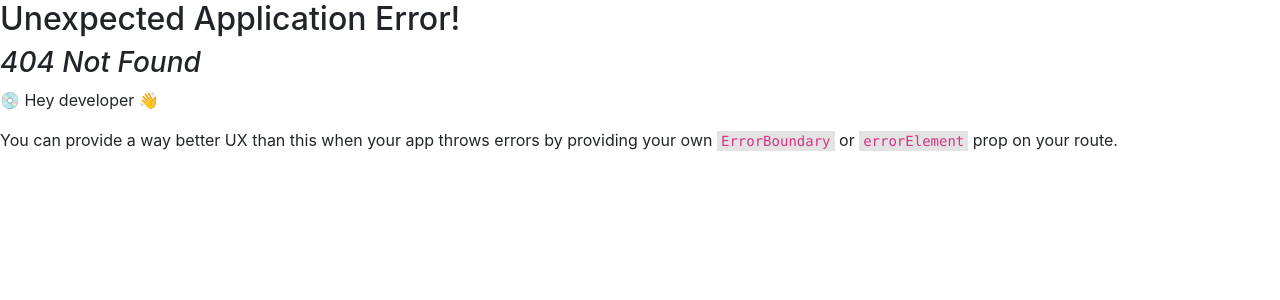
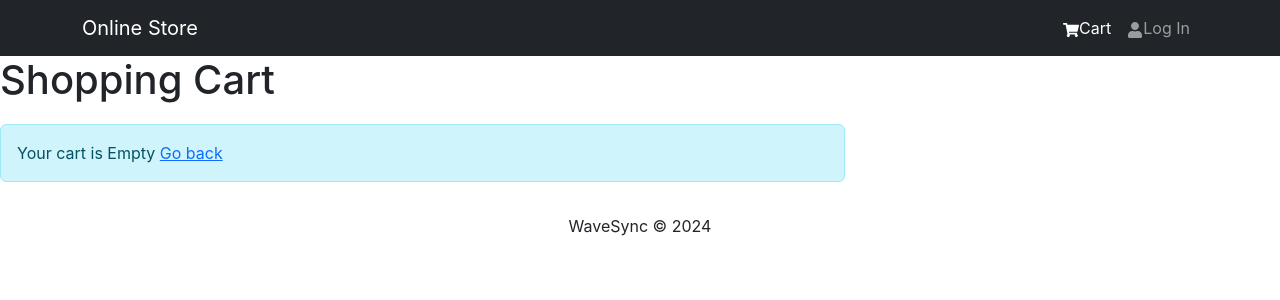
Before and after one commit to IT22148254/MLB_WD_ITP24_B3_13, a React (Create React App) app in the folder frontend/: page /cart in a window 1280 px wide. Before the commit this address had no page. Shown: the top 300 px of the page. Built offline with nearby package versions, Linux system fonts and the light colour scheme.

Commit message:
cart img

```diff
--- a/frontend/src/content/Message.jsx
+++ b/frontend/src/content/Message.jsx
@@ -1,8 +1,8 @@
 import React from "react";
 import { Alert } from "react-bootstrap";
 
-const Message = (variant, children) => {
-  return <Alert variant="variant">{children}</Alert>;
+const Message = ({variant,children}) => {
+  return <Alert variant={variant}>{children}</Alert>;
 };
 
 Message.defaultProps = {
--- a/frontend/src/index.js
+++ b/frontend/src/index.js
@@ -12,6 +12,7 @@ import App from "./App";
 import reportWebVitals from "./reportWebVitals";
 import HomeScreen from "./screens/HomeScreen";
 import ProductScreen from "./screens/ProductScreen";
+import CartScreen from "./screens/CartScreen";
 import { Provider } from "react-redux";
 import store from "./store";
 
@@ -21,6 +22,8 @@ const router = createBrowserRouter(
       <Route index={true} path="/store" element={<HomeScreen />} />
 
       <Route path="/product/:id" element={<ProductScreen />} />
+
+      <Route path="cart" element={<CartScreen />} />
     </Route>
   )
 );
--- /dev/null
+++ b/frontend/src/screens/CartScreen.jsx
@@ -0,0 +1,52 @@
+import { Link, useNavigate } from "react-router-dom";
+import { useDispatch, useSelector } from "react-redux";
+import {
+  Card,
+  Button,
+  Form,
+  Image,
+  ListGroup,
+  Col,
+  Row,
+} from "react-bootstrap";
+import { FaTrash } from "react-icons/fa";
+import Message from "../content/Message";
+import React from "react";
+
+const CartScreen = () => {
+  const navigate = useNavigate();
+  const dispatch = useDispatch();
+
+  const cart = useSelector((state) => state.cart);
+  const { cartItems } = cart;
+
+  return (
+    <Row>
+      <Col md="8">
+        <h1 style={{ marginBottom: "20px" }}>Shopping Cart</h1>
+        {cartItems.length === 0 ? (
+          <Message>
+            {" "}
+            Your cart is Empty <Link to="/store"> Go back </Link>{" "}
+          </Message>
+        ) : (
+          <ListGroup variant="flush">
+            {
+            cartItems.map( (item) => (
+                <ListGroup.Item key={item._id}>
+                    <Row>
+                        <Col md={2}>
+                            <Image src={item.image} alt={item.name} fluid rounded/>
+                        </Col>
+                    </Row>
+                </ListGroup.Item>
+            ))
+            }
+          </ListGroup>
+        )}
+      </Col>
+    </Row>
+  );
+};
+
+export default CartScreen;
```
